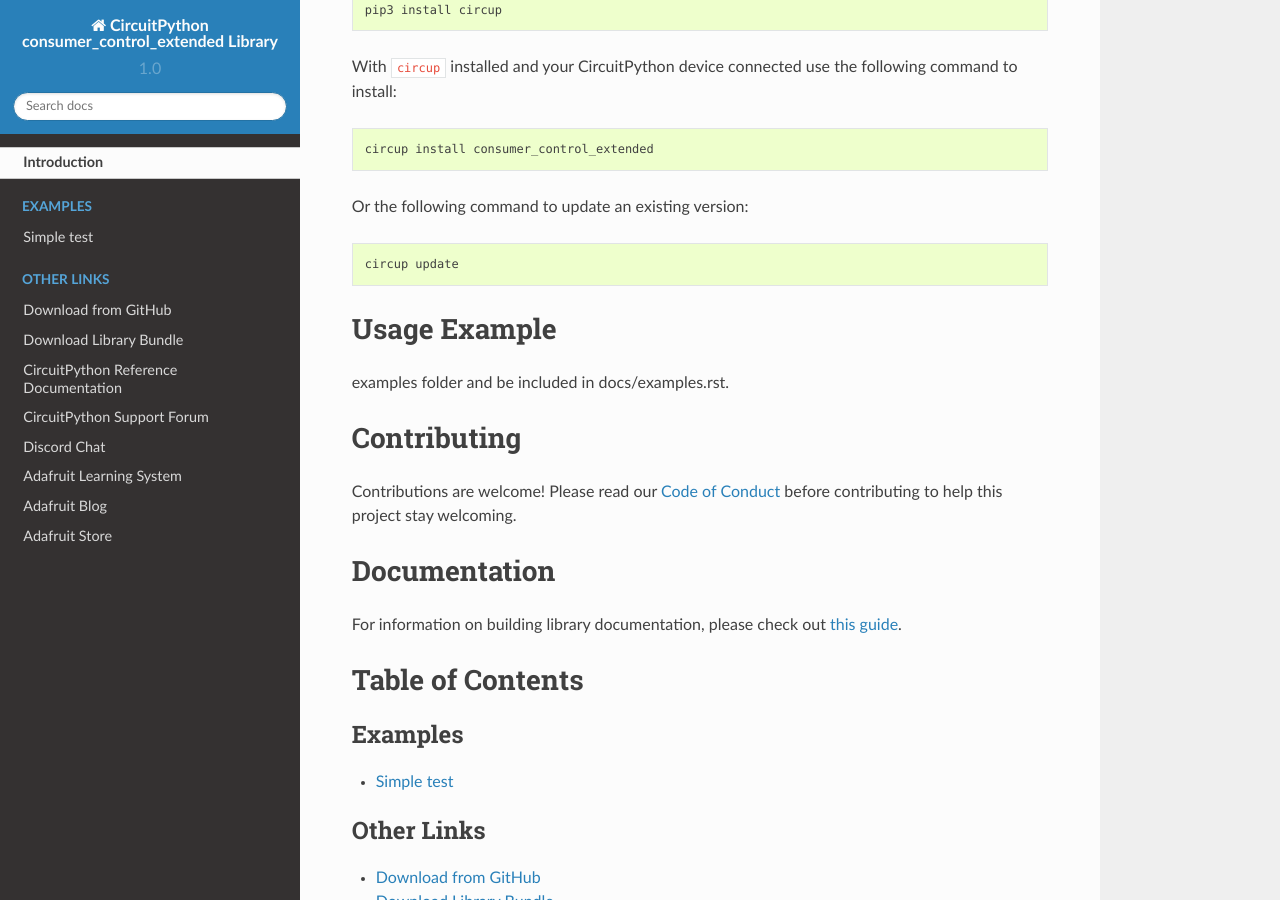
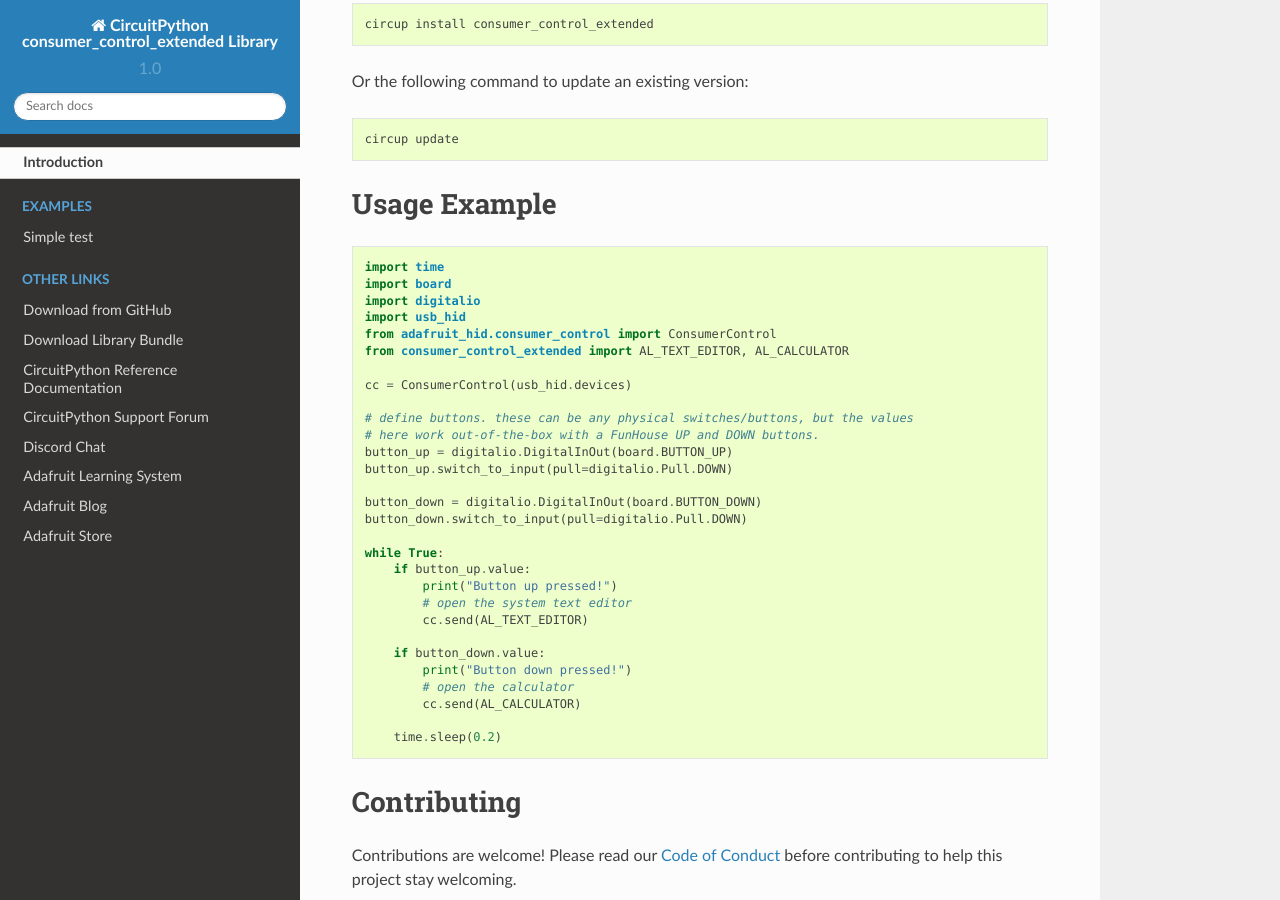
Before and after one commit to Neradoc/CircuitPython_consumer_control_extended, a Sphinx documentation site: the page built from docs/index.rst, in a window 1280 px wide and 900 px high, scrolled down 1292 px. Built offline with Sphinx 7.4.7 and the Read the Docs theme 2.0.0, drawn with Linux system fonts in a browser that asks for light colours; some of the changed text lies outside the part shown.

Commit message:
fix docs

```diff
--- a/README.rst
+++ b/README.rst
@@ -38,10 +38,6 @@
 
 Installing from PyPI
 =====================
-.. note:: This library is not available on PyPI yet. Install documentation is included
-   as a standard element. Stay tuned for PyPI availability!
-
-.. todo:: Remove the above note if PyPI version is/will be available at time of release.
 
 On supported GNU/Linux systems like the Raspberry Pi, you can install the driver locally `from
 PyPI <https://pypi.org/project/circuitpython-consumer-control-extended/>`_.
@@ -94,8 +90,37 @@
 Usage Example
 =============
 
-.. todo:: Add a quick, simple example. It and other examples should live in the
-examples folder and be included in docs/examples.rst.
+.. code-block:: python
+
+    import time
+    import board
+    import digitalio
+    import usb_hid
+    from adafruit_hid.consumer_control import ConsumerControl
+    from consumer_control_extended import AL_TEXT_EDITOR, AL_CALCULATOR
+
+    cc = ConsumerControl(usb_hid.devices)
+
+    # define buttons. these can be any physical switches/buttons, but the values
+    # here work out-of-the-box with a FunHouse UP and DOWN buttons.
+    button_up = digitalio.DigitalInOut(board.BUTTON_UP)
+    button_up.switch_to_input(pull=digitalio.Pull.DOWN)
+
+    button_down = digitalio.DigitalInOut(board.BUTTON_DOWN)
+    button_down.switch_to_input(pull=digitalio.Pull.DOWN)
+
+    while True:
+        if button_up.value:
+            print("Button up pressed!")
+            # open the system text editor
+            cc.send(AL_TEXT_EDITOR)
+
+        if button_down.value:
+            print("Button down pressed!")
+            # open the calculator
+            cc.send(AL_CALCULATOR)
+
+        time.sleep(0.2)
 
 Contributing
 ============
--- a/docs/index.rst
+++ b/docs/index.rst
@@ -24,14 +24,8 @@
 .. toctree::
     :caption: Tutorials
 
-.. todo:: Add any Learn guide links here. If there are none, then simply delete this todo and leave
-    the toctree above for use later.
-
 .. toctree::
     :caption: Related Products
-
-.. todo:: Add any product links here. If there are none, then simply delete this todo and leave
-    the toctree above for use later.
 
 .. toctree::
     :caption: Other Links
```
